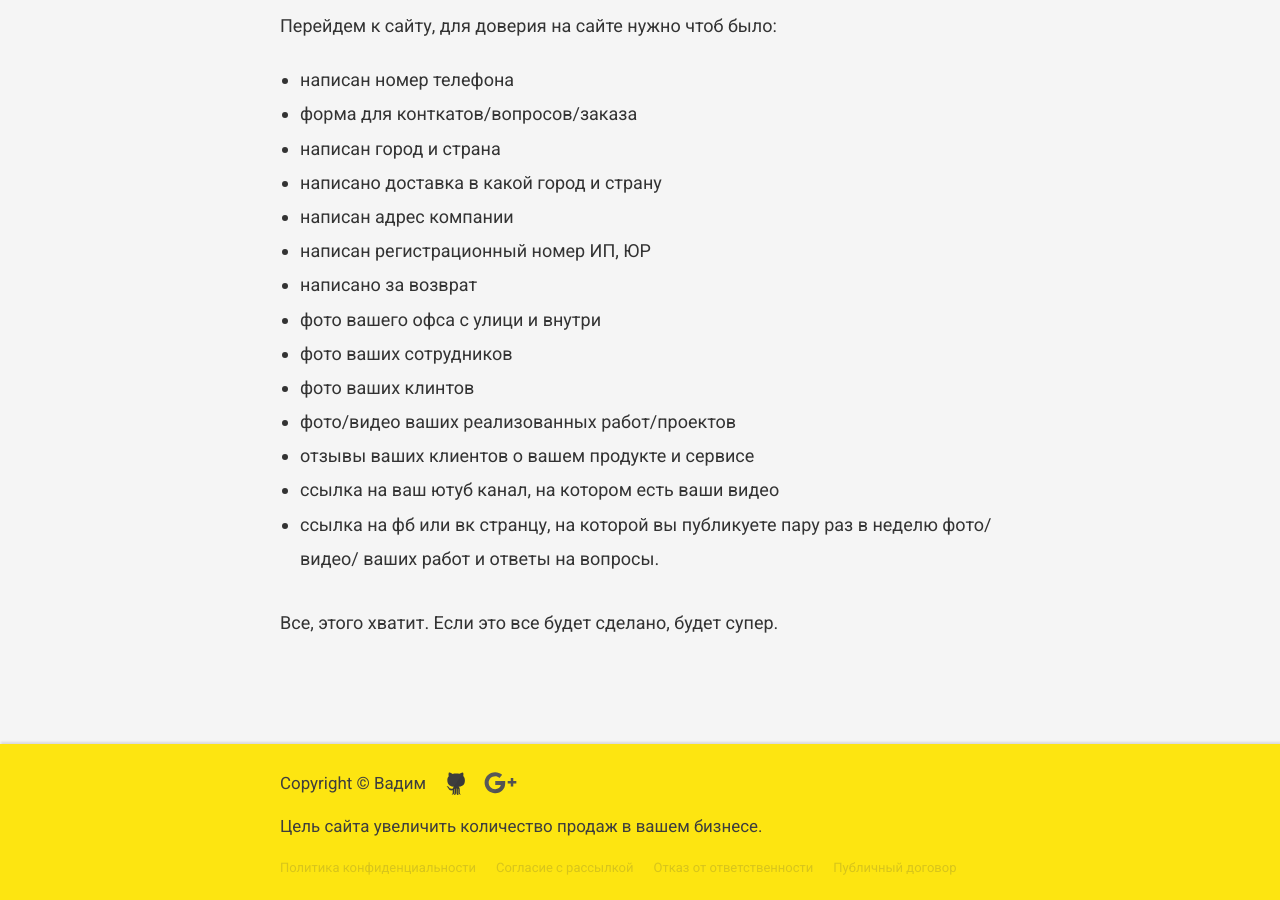
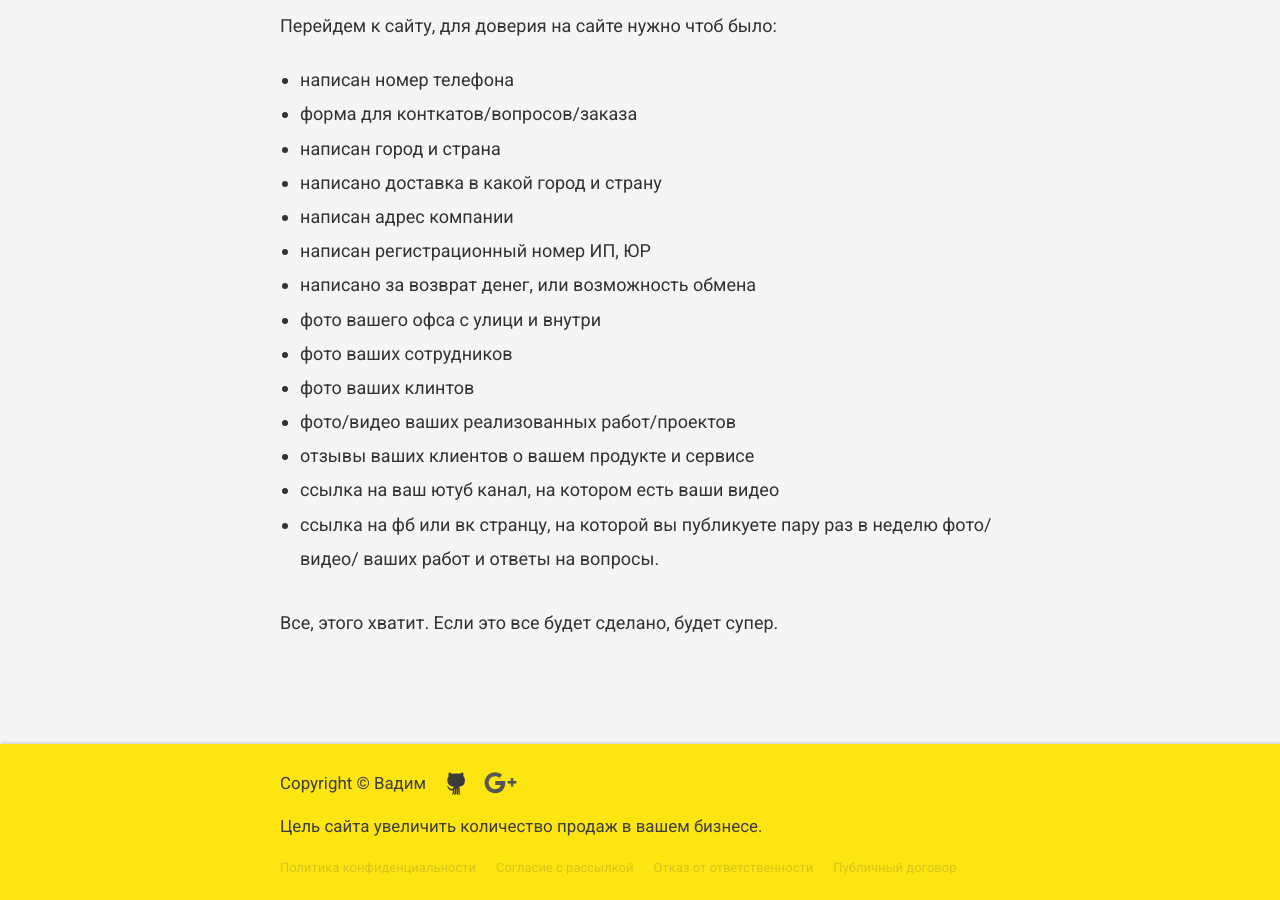
Before and after one commit to VadymVolos/vadymvolos.github.io, a Jekyll site: the page built from _posts/digital-marketing/2017-04-05-doveriye-k-saytu.md, in a window 1280 px wide and 900 px high, scrolled down 704 px. Built offline with Jekyll 4.4.1, drawn with Linux system fonts in a browser that asks for light colours; nearby versions of some CDN libraries; comment, search, counter and statistics services are not loaded.

Commit message:
Update 2017-04-05-doveriye-k-saytu.md

```diff
--- a/_posts/digital-marketing/2017-04-05-doveriye-k-saytu.md
+++ b/_posts/digital-marketing/2017-04-05-doveriye-k-saytu.md
@@ -35,7 +35,7 @@
 </li><li>
 написан регистрационный номер ИП, ЮР
 </li><li>
-написано за возврат
+написано за возврат денег, или возможность обмена
 </li><li>
 фото вашего офса с улици и внутри
 </li><li>
```
